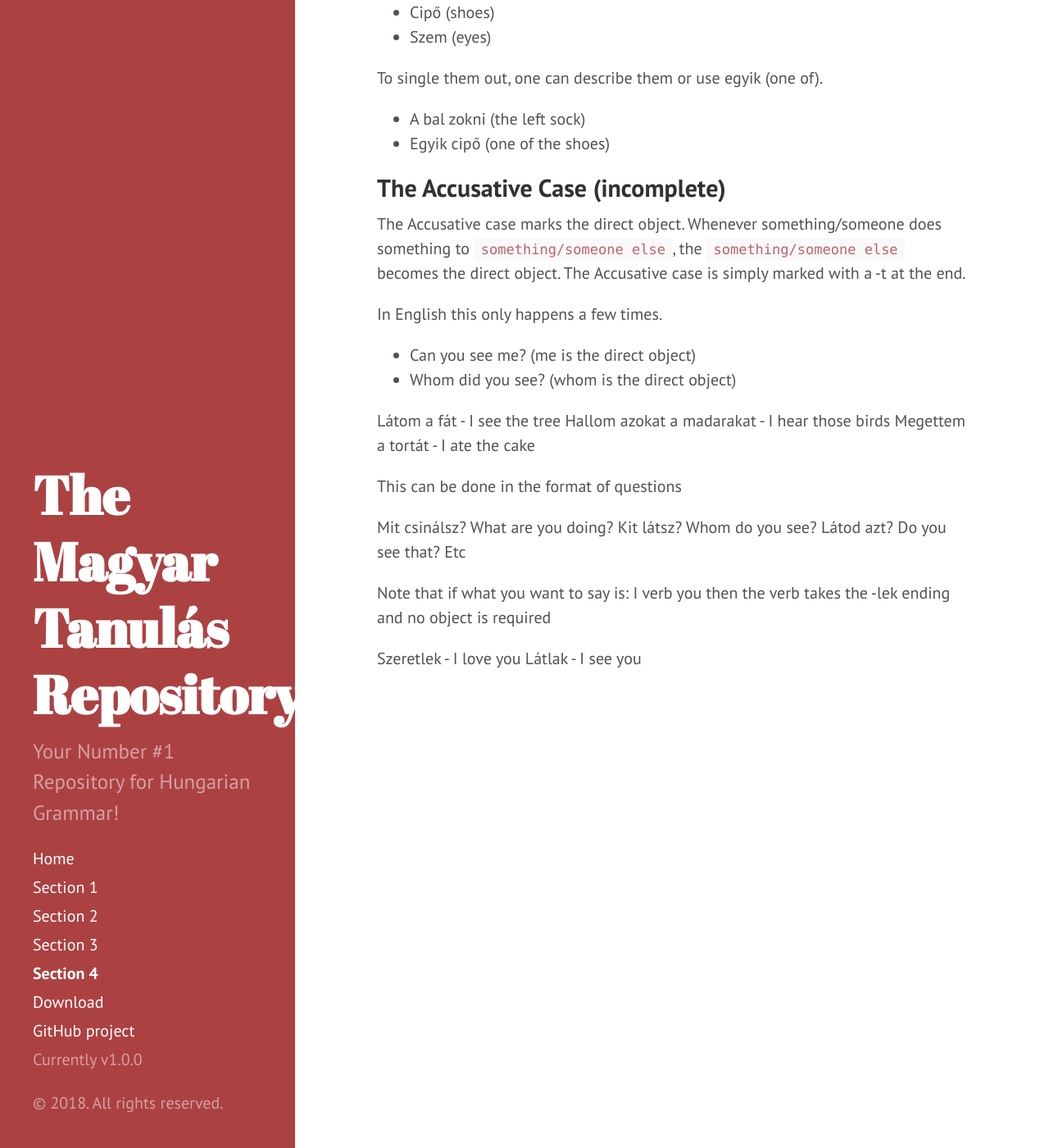
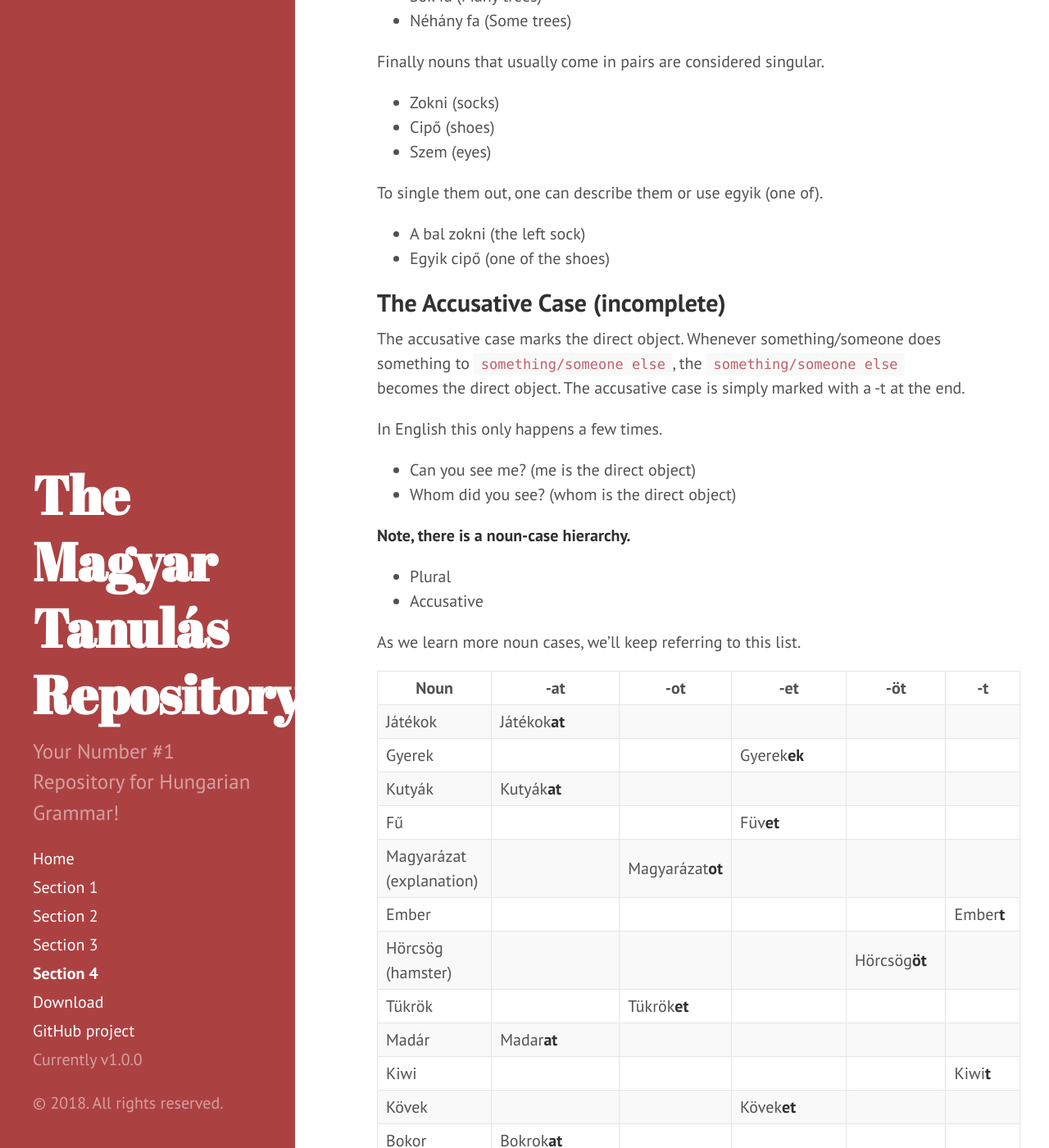
Before and after one commit to Magyartanulas/magyartanulas.github.io, a Jekyll site: the page built from Section4.md, in a window 1280 px wide and 1400 px high, scrolled down 2851 px. Shown: the whole window at 82% size. Built offline with Jekyll 4.4.1, drawn with Linux system fonts in a browser that asks for light colours; Markdown is read by kramdown in place of the engine named in the settings; some of the changed text lies outside the part shown.

Commit message:
Finishing off section 4
(no exercises tho)

```diff
--- a/Section4.md
+++ b/Section4.md
@@ -38,35 +38,39 @@ Naturally, when adding the plural to our nominal noun, we have to obey vowel har
 | Ló (horse)          | Lov**ak**   |               |              |                |             |
 | Egér (mouse)        |             |               | Eger**ek**   |                |             |
 | Gyöngy (pearl)      |             |               |              | Gyöngy**ök**   |             |
-| Csillag             |             | Csillag**ok** |              |                |             |
-| Tó                  | Tav**ak**   |               |              |                |             |
+| Csillag (star)      |             | Csillag**ok** |              |                |             |
+| Tó (lake)           | Tav**ak**   |               |              |                |             |
 
 ---
 There's a lot to be taken away from here. We can make some rules, but **there will always be exceptions.**
 
-* Some two-letter-long nouns lose the accent and get a `v` attached as well as a `k`
+1. Some two-letter-long nouns lose the accent and get a `v` attached as well as a `k`
   * Fű - Füvek
   * Ló - Lovak
   * Kő - Kövek
   * Szó - Szavak
   * Tó - Tavak
-* Most nouns ending in i only get a `k` attached.
+2. Most nouns ending in i only get a `k` attached.
   * Férfi - Férfik
   * Kiwi - Kiwik
-* Most nouns ending in other un-accented vowels become accented in the plural.
+3. Most nouns ending in other un-accented vowels become accented in the plural.
   * Kutya - Kutyák
   * Macska - Macskák
   * Bögre - Bögrék (Mug)
-* Most nouns ending in accented vowels only get a `k` attached.
+4. Most nouns ending in accented vowels only get a `k` attached.
   * Betű - Betűk (Letter)
   * Fiú - Fiúk
   * Író - Írók (Writer)
-* Most nouns having an accent in the second syllable will lose it in the plural.
+5. Most nouns having an accent in the second syllable will lose it in the plural.
   * Madár - Madarak
   * Tehén - Tehenek (Cow)
   * Darázs - Darazsak (Wasp)
+6. Some nouns become reduced if there is a repeated vowel
+  * Bokor - Bokrok
+  * Tükör - Tükrök
+  * Dolog - Dolgok (thing)
 
-But wait! There's more!
+But wait, there's more!
 
 In Hungarian, when a noun becomes quaintified (either by numbers or by adjectives) it becomes singular.
 
@@ -88,26 +92,73 @@ To single them out, one can describe them or use egyik (one of).
 
 ## The Accusative Case (incomplete)
 
-The Accusative case marks the direct object. Whenever something/someone does something to `something/someone else`,
-the `something/someone else` becomes the direct object. The Accusative case is simply marked with a -t at the end.
+The accusative case marks the direct object. Whenever something/someone does something to `something/someone else`,
+the `something/someone else` becomes the direct object. The accusative case is simply marked with a -t at the end.
 
 In English this only happens a few times.
 
 * Can you see me? (me is the direct object)
 * Whom did you see? (whom is the direct object)
 
-Látom a fát - I see the tree
-Hallom azokat a madarakat - I hear those birds
-Megettem a tortát - I ate the cake
+**Note, there is a noun-case hierarchy.**
+
+* Plural
+* Accusative
+
+As we learn more noun cases, we'll keep referring to this list.
+
+| Noun                     | -at                | -ot              | -et              | -öt            | -t          |
+|--------------------------|--------------------|------------------|------------------|----------------|-------------|
+| Játékok                  | Játékok**at**      |                  |                  |                |             |
+| Gyerek                   |                    |                  | Gyerek**ek**     |                |             |
+| Kutyák                   | Kutyák**at**       |                  |                  |                |             |
+| Fű                       |                    |                  | Füv**et**        |                |             |
+| Magyarázat (explanation) |                    | Magyarázat**ot** |                  |                |             |
+| Ember                    |                    |                  |                  |                | Ember**t**  |
+| Hörcsög (hamster)        |                    |                  |                  | Hörcsög**öt**  |             |
+| Tükrök                   |                    | Tükrök**et**     |                  |                |             |
+| Madár                    | Madar**at**        |                  |                  |                |             |
+| Kiwi                     |                    |                  |                  |                | Kiwi**t**   |
+| Kövek                    |                    |                  | Kövek**et**      |                |             |
+| Bokor                    | Bokrok**at**       |                  |                  |                |             |
+| Gyümölcs                 |                    |                  |                  | Gyümölcs**öt** |             |
+| Macska                   |                    |                  |                  |                | Macsk**át** |
+| Bagoly                   |                    | Bagly**ot**      |                  |                |             |
+| Férfit                   |                    |                  |                  |                | Férfit      |
+| Bőrönd                   |                    |                  |                  | Bőrönd**öt**   |             |
+| Fiú                      |                    |                  |                  |                | Fiú**t**    |
+| Sör                      |                    |                  |                  | Sör**ök**      |             |
+| Polc                     |                    | Polc**ok**       |                  |                |             |
+| Festmények (paintings)   |                    |                  | Festmények**et** |                |             |
+| Gyöngy                   |                    |                  |                  | Gyöngy**öt**   |             |
+| Egerek                   |                    |                  | Egerek**et**     |                |             |
+| Csillag                  |                    | Csillag**ot**    |                  |                |             |
+| Magyarázatok             | Magyarázatok**at** |                  |                  |                |             |
+
+---
+All the vowel harmony rules stated for the plural apply for the accusative as well.
+
+It is also interesting to note how some vowel harmony for back-vowel words alternates between `o` and `a`.
+
+* Magyarázat**o**k**a**t
+* Játék**o**k**a**t
+* Dolg**o**k**a**t and so on and so forth...
+
+Let's see some hungarian sentences!
+
+* Látom a fát. - I see the tree
+* Hallom azokat a madarakat. - I hear those birds
+* Megettem a tortát. - I ate the cake
 
 This can be done in the format of questions
 
-Mit csinálsz? What are you doing?
-Kit látsz? Whom do you see?
-Látod azt? Do you see that?
-Etc
+* Mit csinálsz? What are you doing?
+* Kit látsz? Whom do you see?
+* Látod azt? Do you see that?
 
-Note that if what you want to say is: I verb you then the verb takes the -lek ending and no object is required
+If the verb is happening between I and you, then we use the special verb conjugation -lak/-lek.
 
-Szeretlek - I love you
-Látlak - I see you
+* Szeretlek - I love you
+* Látlak - I see you
+
+*Definitely* head over to the next section where we explain these new verb conjugations you haven't seen before :wink:
```
